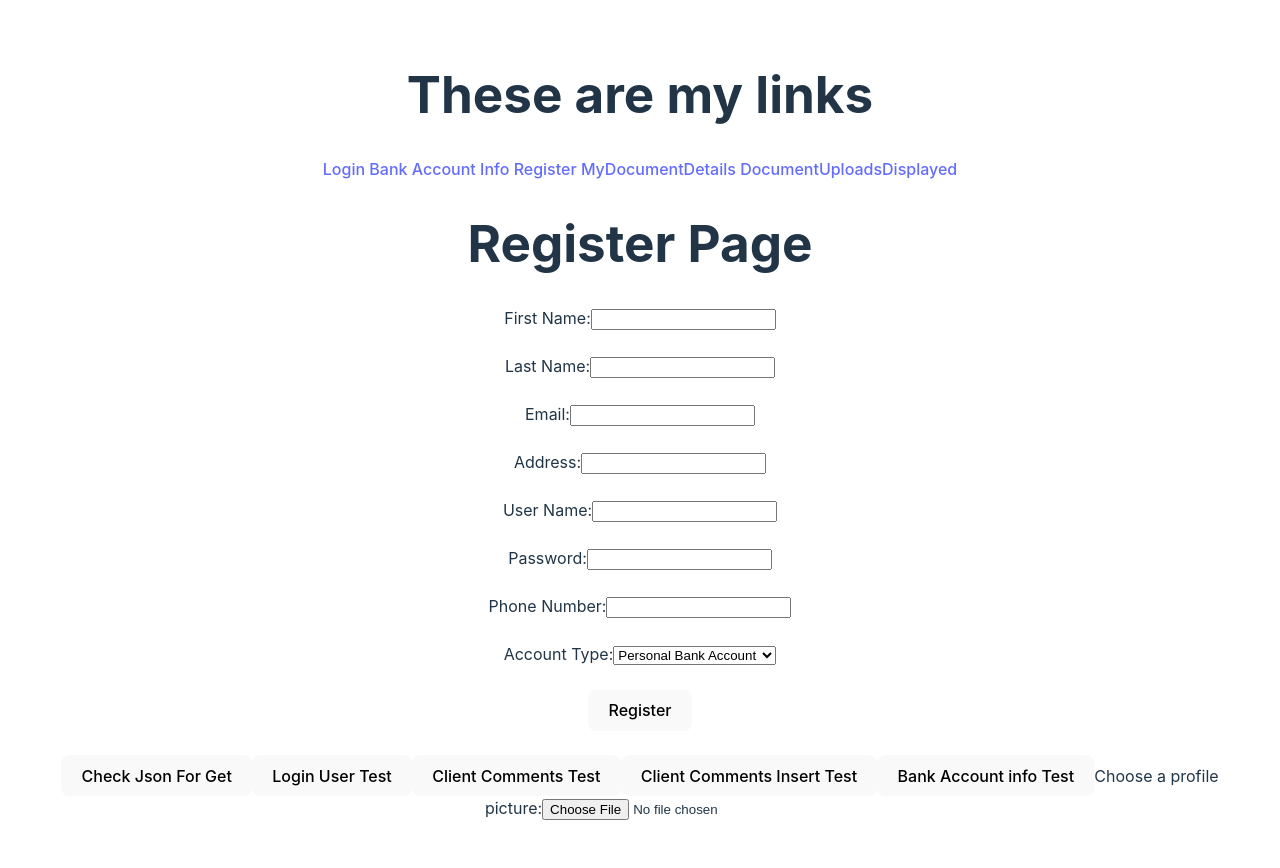
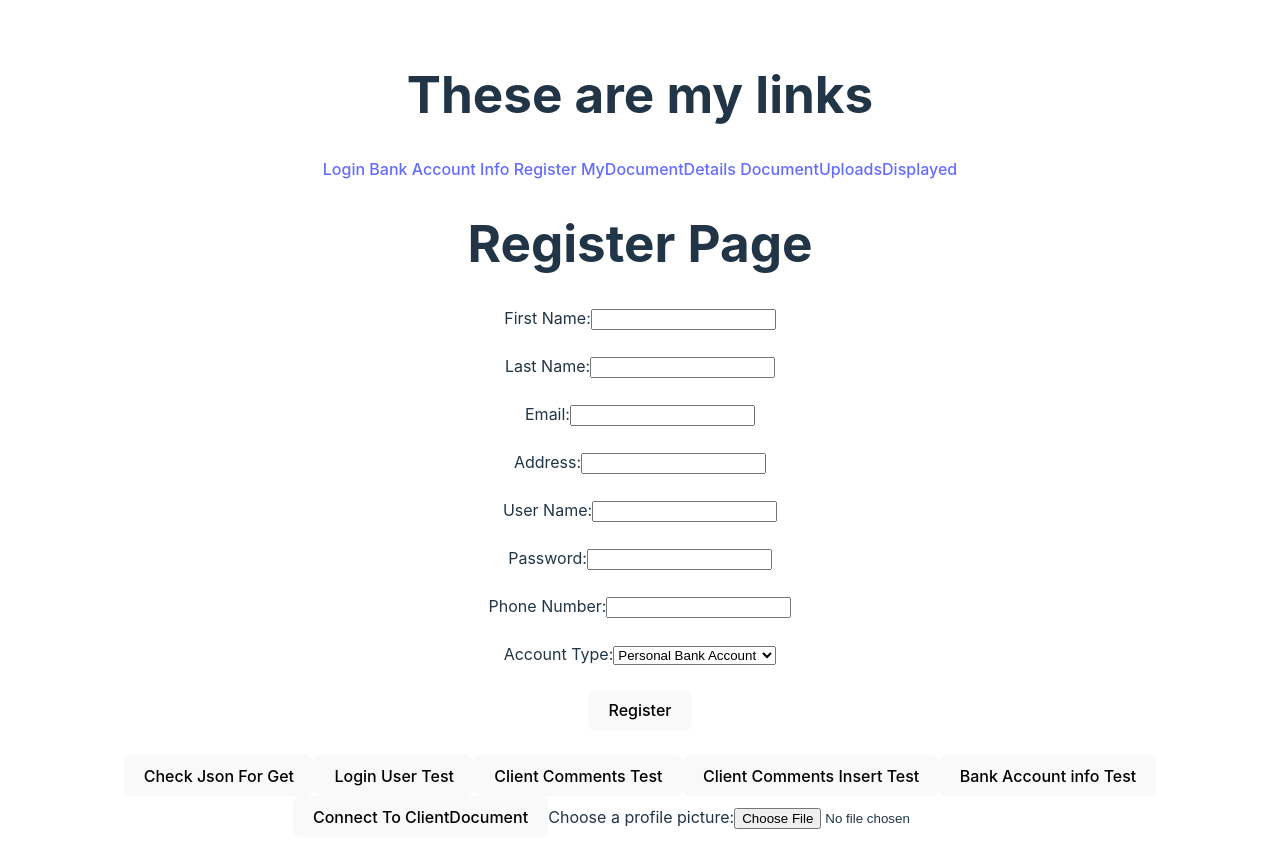
Before and after one commit to KyanFerreira/AccountOpeningFileUpload_2, a React (Vite) app in the folder capstone_project/: page /Register in a window 1280 px wide. Built offline with nearby package versions, Linux system fonts and the light colour scheme.

Commit message:
Upload for Register

```diff
--- a/capstone_project/src/components/register.jsx
+++ b/capstone_project/src/components/register.jsx
@@ -10,94 +10,11 @@ import axios from "axios";
 
 //hardcoded stuff
 
-// async function getSalesforceAccessToken() {
-//   const tokenUrl = `https://interaudibank-dev-ed.develop.my.salesforce.com/services/oauth2/token`;
-//   try {
-//     console.log("process.env", process.env);
-//     console.log(
-//       "process.env.REACT_APP_SALESFORCE_PASSWORD",
-//       process.env.REACT_APP_SALESFORCE_PASSWORD
-//     );
-//     console.log(
-//       "process.env.REACT_APP_SALESFORCE_SECURITY_TOKEN",
-//       process.env.REACT_APP_SALESFORCE_SECURITY_TOKEN
-//     );
-//     const response = await axios.post(tokenUrl, null, {
-//       params: {
-//         grant_type: "password", // This example uses Username-Password OAuth flow
-//         client_id: process.env.REACT_APP_CLIENT_ID,
-//         client_secret: process.env.REACT_APP_CLIENT_SECRET,
-//         username: process.env.REACT_APP_SALESFORCE_USERNAME,
-//         password:
-//           process.env.REACT_APP_SALESFORCE_PASSWORD +
-//           process.env.REACT_APP_SALESFORCE_SECURITY_TOKEN,
-//       },
-//     });
-
-//     console.log(response.data.access_token);
-//     return response.data.access_token;
-//   } catch (error) {
-//     console.error("Error getting Salesforce access token:", error);
-//     throw error;
-//   }
-// }
 
 const Register = ({ setDocumentList }) => {
   const [selectedFile, setSelectedFile] = useState(null);
   const navigate = useNavigate();
 
-  // async function registerUser(e) {
-  //   e.preventDefault();
-  //   let firstName = document.getElementById("firstname").value;
-  //   let lastName = document.getElementById("lastname").value;
-  //   let emailValue = document.getElementById("email").value;
-  //   let addressValue = document.getElementById("address").value;
-  //   let passwordValue = document.getElementById("password").value;
-  //   let usernameValue = document.getElementById("username").value;
-  //   let phoneNumberValue = document.getElementById("phoneNumber").value;
-  //   let accountTypeValue = document.getElementById("accountType").value;
-
-  //   console.log(firstName);
-  //   console.log(lastName);
-  //   console.log(emailValue);
-  //   console.log(addressValue);
-  //   console.log(usernameValue);
-  //   console.log(passwordValue);
-  //   console.log(phoneNumberValue);
-  //   console.log(accountTypeValue);
-
-  //   try {
-  //     const accessToken = await getSalesforceAccessToken();
-  //     console.log("accessToken", accessToken);
-  //     const response = await fetch(
-  //       "https://interaudibank-dev-ed.develop.my.salesforce.com/services/apexrest/api/Account_Opening/Register",
-  //       {
-  //         method: "POST",
-  //         headers: {
-  //           "Content-Type": "application/json",
-  //           Authorization: `Bearer ${accessToken}`,
-  //         },
-  //         body: JSON.stringify({
-  //           firstName: firstName,
-  //           lastName: lastName,
-  //           email: emailValue,
-  //           address: addressValue,
-  //           username: usernameValue,
-  //           password: passwordValue,
-  //           typeofBankAccount: accountTypeValue,
-  //           phoneNumber: phoneNumberValue,
-  //         }),
-  //       }
-  //     );
-  //     const result = await response.json();
-  //     console.log(result);
-  //     //console.log(result.token);
-  //     //setToken(result.token);
-  //     navigate('/username')
-  //   } catch (e) {
-  //     console.log(e);
-  //   }
-  // }
 
   async function loginUser(e) {
     /*
@@ -116,8 +33,8 @@ let usernameValue = document.getElementById("userNameLogin").value;
             Authorization: `Bearer ${accessToken}`,
           },
           body: JSON.stringify({
-            username: "random username" /*usernameValue*/,
-            password: "343242" /*passwordValue*/,
+            username: "Coolguy64" /*usernameValue*/,
+            password: "testingA" /*passwordValue*/,
           }),
         }
       );
@@ -276,11 +193,38 @@ let usernameValue = document.getElementById("userNameLogin").value;
     } catch (e) {
       console.log(e);
     }
+  };
+
+  const contentDocumentLink = async (event) => {
+
+    try {
+      const accessToken = await getSalesforceAccessToken();
+      console.log("accessToken", accessToken);
+      const response = await fetch(
+        "https://interaudibank-dev-ed.develop.my.salesforce.com/services/apexrest/api/Client_Doc_File_Upload",
+        {
+          method: "POST",
+          headers: {
+            "Content-Type": "application/json",
+            Authorization: `Bearer ${accessToken}`,
+          },
+          body: JSON.stringify({
+            contentDocID: "069aj000007xyAb",
+            clientDocumentId: "a01aj00000ddXEh",
+          }),
+        }
+      );
+      const result = await response.json();
+      console.log(result);
+      console.log(result.token);
+      //setToken(result.token);
+    } catch (e) {
+      console.log(e);
+    }
+  };
 
 
 
-
-  };
 
   //What will be returned to the App page
   return (
@@ -343,6 +287,10 @@ let usernameValue = document.getElementById("userNameLogin").value;
         Bank Account info Test
       </button>
 
+      <button onClick={(e) => contentDocumentLink()}>
+        Connect To ClientDocument
+      </button>
+
       <label htmlFor="avatar">Choose a profile picture:</label>
       <input
         type="file"
```
